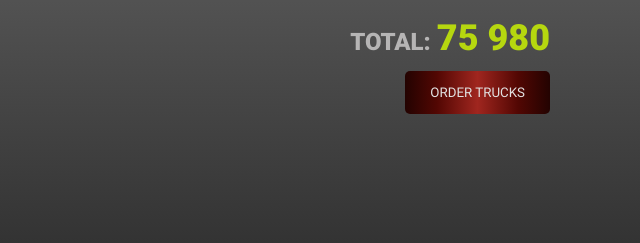
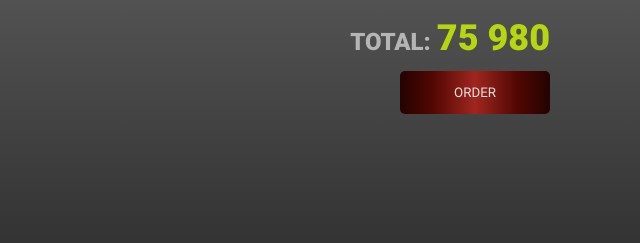
Before and after one commit to IstvanZapfel/trucks, a plain HTML site: page checkout.html in a window 1280 px wide. Shown: the part 998-1241 px from the top of the page, 640-1280 px from the left. Drawn offline with nearby package versions, Linux system fonts and the light colour scheme.

Commit message:
Add files via upload

```diff
--- a/checkout.html
+++ b/checkout.html
@@ -611,7 +611,7 @@
 								<div class="order-checkout__footer">
 									<div class="order-checkout__total">Total: <span>75 980</span>
 									</div>
-									<button class="order-checkout__btn">Order trucks</button>
+									<button class="order-checkout__btn">Order</button>
 								</div>
 							</div>
 						</form>
--- a/css/style.css
+++ b/css/style.css
@@ -2030,6 +2030,7 @@ h6 {
   justify-content: center;
   align-items: center;
   height: 43px;
+  min-width: 150px;
   color: #e2e2e2;
   white-space: nowrap;
   padding: 0px 25px;
@@ -3182,7 +3183,7 @@ body._lock {
 }
 .item-product__label {
   white-space: nowrap;
-  flex: 1 0 auto;
+  flex: 1 0 180px;
   font-weight: 900;
   color: #474746;
   display: flex;
```
Also changed, not shown: css/style.min.css.
